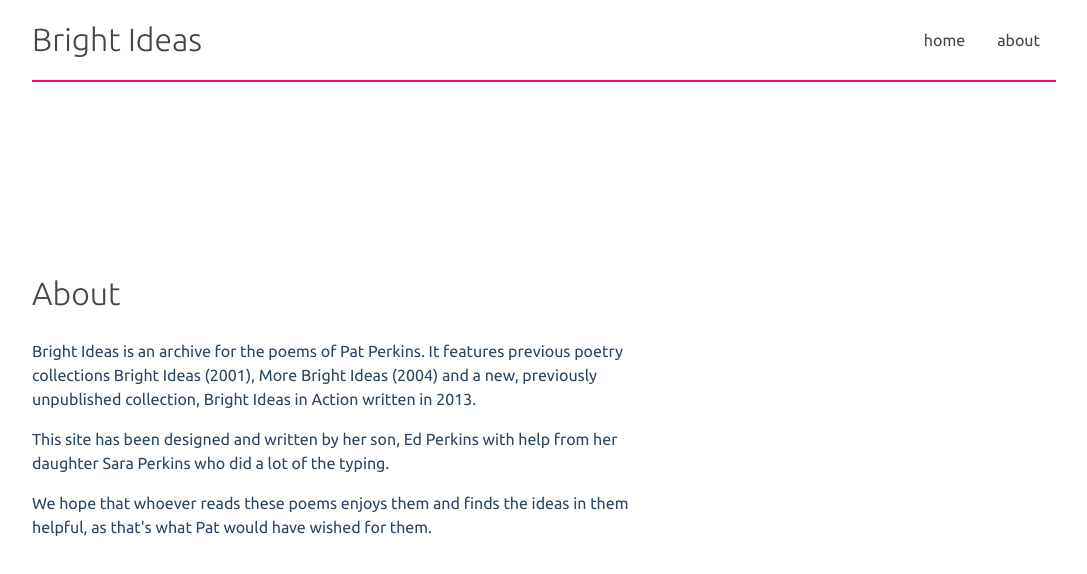
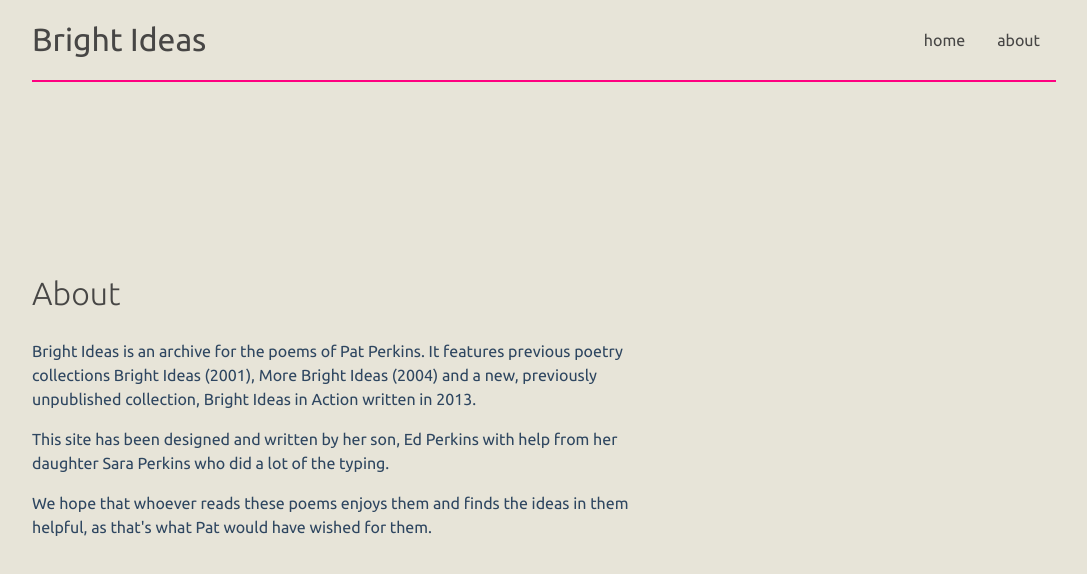
Before and after one commit to edpe/bright-ideas, a Next.js app: page /about in a window 1280 px wide. Shown: the top 574 px of the page, without its empty margins (96-1183 px from the left). Built offline with nearby package versions, Linux system fonts and the light colour scheme.

Commit message:
style: home page & site color scheme

```diff
--- a/src/components/Bookshelf.module.scss
+++ b/src/components/Bookshelf.module.scss
@@ -11,17 +11,19 @@
 .book {
   cursor: pointer;
   margin: 0 0.25rem;
-  padding: 1rem;
   transition: box-shadow 0.4s ease-in-out;
-  background-color: beige;
+  background-color: #d3c2b9;
   min-width: 27%;
+  padding-bottom: 1rem;
 
   &:first-child {
     margin-left: 0;
+    background-color: #b9d3cf;
   }
 
   &:last-child {
     margin-right: 0;
+    background-color: #b9bdd3;
   }
   @media screen and (max-width: 700px) {
     margin: 1rem 0;
--- a/src/components/Header.module.scss
+++ b/src/components/Header.module.scss
@@ -35,9 +35,9 @@
   font-family: "Ubuntu", sans-serif;
   font-size: 2rem;
   color: #474645;
-  font-weight: 300;
+  font-weight: 400;
 
   @media screen and (max-width: 800px) {
-    font-size: 1.25rem;
+    font-size: 1.5rem;
   }
 }
--- a/src/components/Quotation.module.scss
+++ b/src/components/Quotation.module.scss
@@ -10,7 +10,7 @@
   font-weight: 400;
   text-align: center;
   line-height: 4rem;
-  color: #605f2d;
+  color: #474645;
   margin: 0;
 
   p {
@@ -33,7 +33,7 @@
     font-size: 1.5rem;
     font-family: "Ubuntu", sans-serif;
     font-weight: 300;
-    color: #605f2d;
+    color: #474645;
     padding: 1rem 0.25rem;
 
     @media screen and (max-width: 700px) {
--- a/styles/styles.css
+++ b/styles/styles.css
@@ -7,7 +7,7 @@ body {
   margin: 0;
   font-family: Ubuntu, Cantarell, Fira Sans, Droid Sans, Helvetica Neue,
     sans-serif;
-  /* background-color: #cedbce; */
+  background-color: #e7e4d8;
 }
 
 .a {
```
